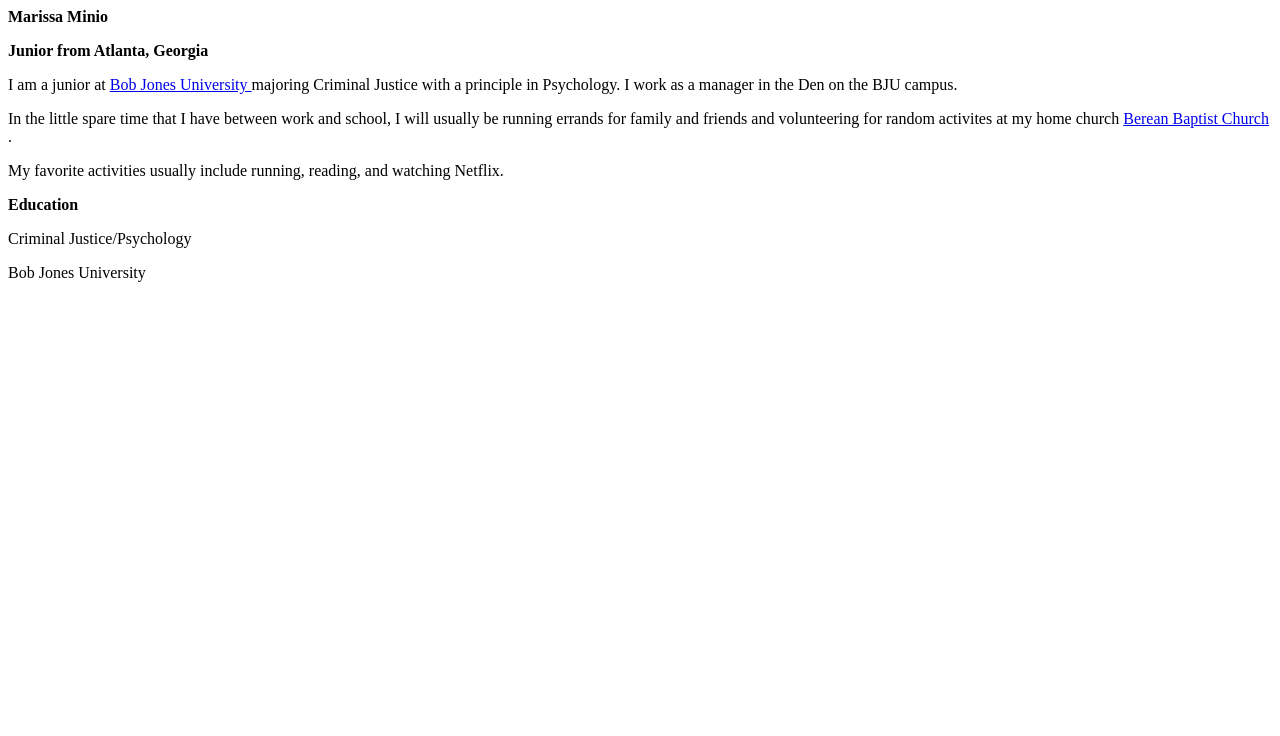
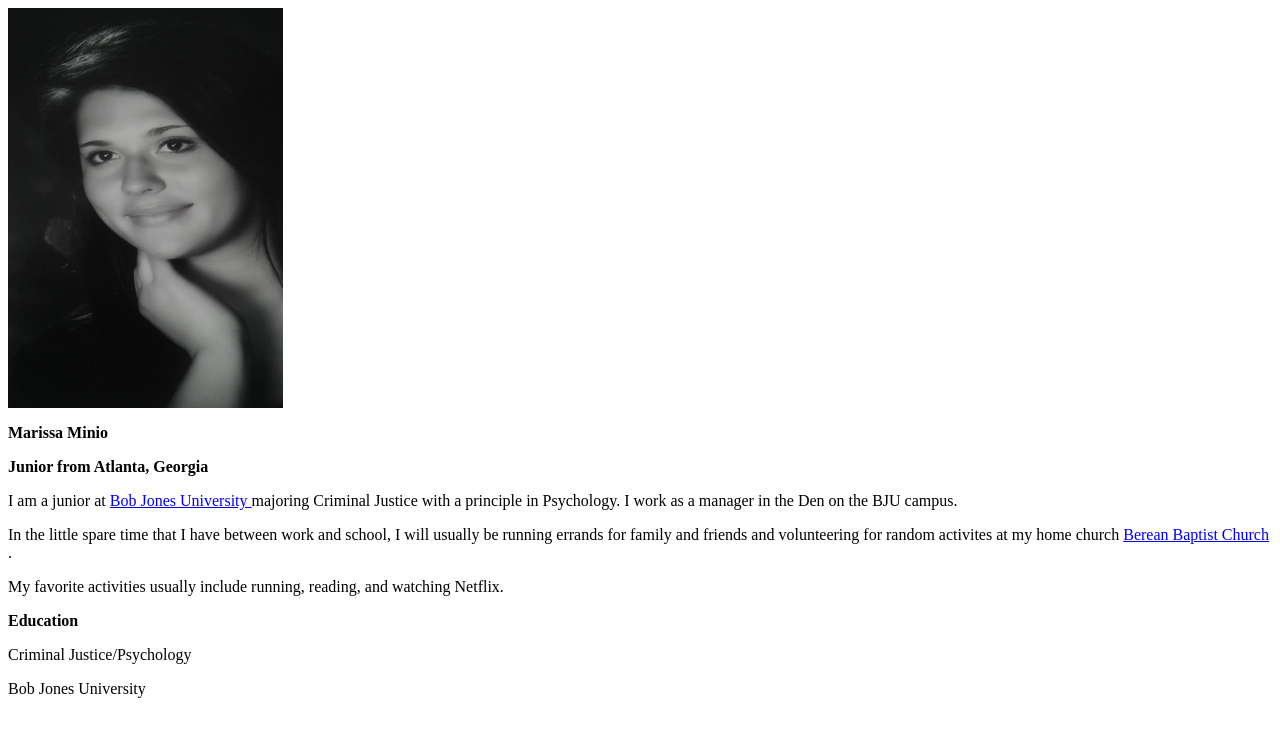
Before and after one commit to rissyminio/rissyminio.github.io, a plain HTML site: page index.html in a window 1280 px wide. Drawn offline with Linux system fonts and the light colour scheme.

Commit message:
Update index.html

```diff
--- a/index.html
+++ b/index.html
@@ -1,3 +1,4 @@
+<img src="sample-img.jpg" width="275" height="400">
 
 
 <html>
```
